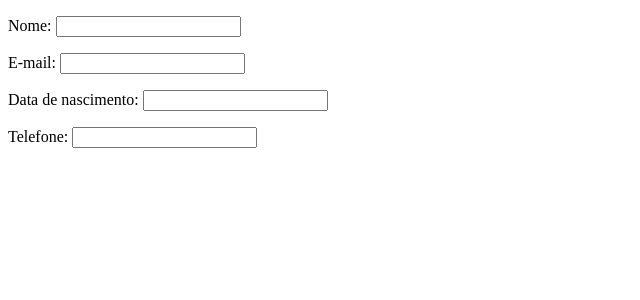
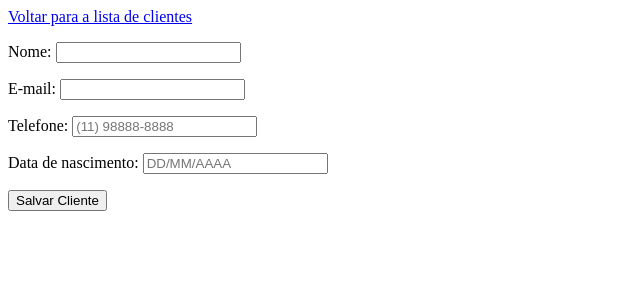
Before and after one commit to MatheusScola/sistemas_de_clientes, a PHP site: page /cadastrar_clientes.php in a window 1280 px wide. Shown: the top 300 px of the page, without its empty margins (0-640 px from the left). Run offline with PHP 8.4, Linux system fonts and the light colour scheme.

Commit message:
Conclusão da página de cadastro / Registro das informações do cliente no banco de dados.

```diff
--- a/cadastrar_clientes.php
+++ b/cadastrar_clientes.php
@@ -1,3 +1,77 @@
+<?php
+
+function limpar_texto($str){
+    return preg_replace("/[^0-9]/","",$str);
+}
+
+if(count($_POST) > 0){
+
+    include('conexao.php');
+
+    // Criando variáveis com os dados do cliente
+
+    $erro = false;
+    $nome = $_POST['nome'];
+    $email = $_POST['email'];
+    $dt_Nascimento = $_POST['dt_Nascimento'];
+    $telefone = $_POST['telefone'];
+
+
+    // Conferindo campos preenchidos pelo usuário
+
+    if (empty($nome) || strlen($nome) < 3 ){
+        $erro =  "Preencha o campo 'nome'<br>";
+    }
+
+    if (empty($email) || !filter_var($email, FILTER_VALIDATE_EMAIL) ) {
+        $erro = "Preencha o campo 'E-mail'<br>";
+    }
+
+    if (!empty($dt_Nascimento)) {
+        if (strlen($dt_Nascimento) != 10) {
+            $erro = "A data de nascimento deve seguir o padrão: DD/MM/AAAA";
+        }
+        // Convertendo o formato da data para guardar na base de dados. ( BR --> EUA )
+
+        $pedacos = explode('/', $dt_Nascimento);
+        if (count($pedacos) == 3) {
+            $dt_Nascimento = implode('-', array_reverse($pedacos));
+        } else {
+            $erro = "A data de nascimento deve seguir o padrão: DD/MM/AAAA";
+        }
+
+    }
+
+    if (!empty($telefone)) {
+
+        // Deixando somente números na variável do telefone
+
+        $telefone = limpar_texto($telefone);
+
+        if (strlen($telefone) != 11) {
+            $erro = "O telefone deve seguir o padrão: (11) 98888-8888";
+        }
+    }
+
+    if ($erro) {
+        echo "<p><b>ERRO: $erro</b></p>";
+
+    } else {
+        // Inserção dos dados do cliente na base de dados
+
+        $sql_code = "INSERT INTO clientes (nome, email, nascimento, telefone, cadastro) VALUES ('$nome', '$email', '$dt_Nascimento', '$telefone', NOW())";
+        $deu_certo = $mysqli->query($sql_code) or die($mysqli->error);
+
+        if($deu_certo) {
+            echo "<p><b>Cliente cadastrado com sucesso!!</b></p>";
+            unset($_POST);
+        }
+    }
+}
+
+?>
+
+
 <!DOCTYPE html>
 <html lang="en">
 <head>
@@ -6,26 +80,34 @@
     <title>Cadastar clientes</title>
 </head>
 <body>
+    <a href="clientes.php">Voltar para a lista de clientes</a>
+    <form method="POST" action="">
 
         <p>
             <label>Nome:</label>
-        <input name="nome" type="text">
+            <input value="<?php if(isset($_POST['nome'])) echo $_POST['nome']; ?>" name="nome" type="text">
         </p>
 
 
         <p>
             <label>E-mail:</label>
-        <input name="email" type="text">
+            <input value="<?php if(isset($_POST['email'])) echo $_POST['email']; ?>" name="email" type="text">
+        </p>
+
+        <p>
+            <label>Telefone:</label>
+            <input value="<?php if(isset($_POST['telefone'])) echo $_POST['telefone']; ?>" placeholder="(11) 98888-8888" name="telefone" type="text">
         </p>
 
         <p>
             <label>Data de nascimento:</label>
-        <input name="dt_nascimento" type="text">
+            <input value="<?php if(isset($_POST['dt_Nascimento'])) echo $_POST['dt_Nascimento']; ?>" placeholder="DD/MM/AAAA" name="dt_Nascimento" type="text">
         </p>
 
         <p>
-        <label>Telefone:</label>
-        <input name="telefone" type="text">
+            <button type="submit">Salvar Cliente</button>
         </p>
+
+    </form>
 </body>
 </html>
```
Lines whose indentation alone changed are shown as unchanged.
